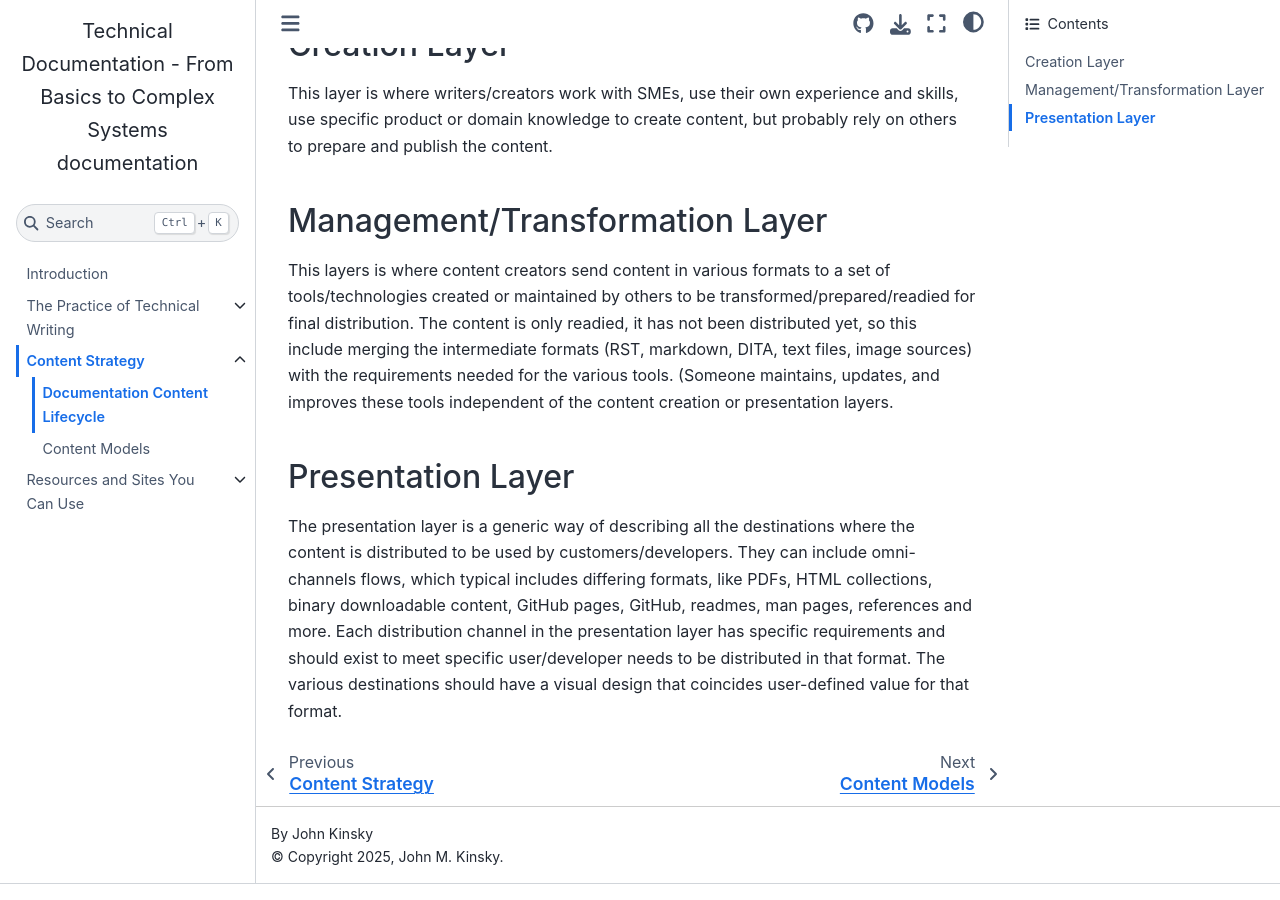
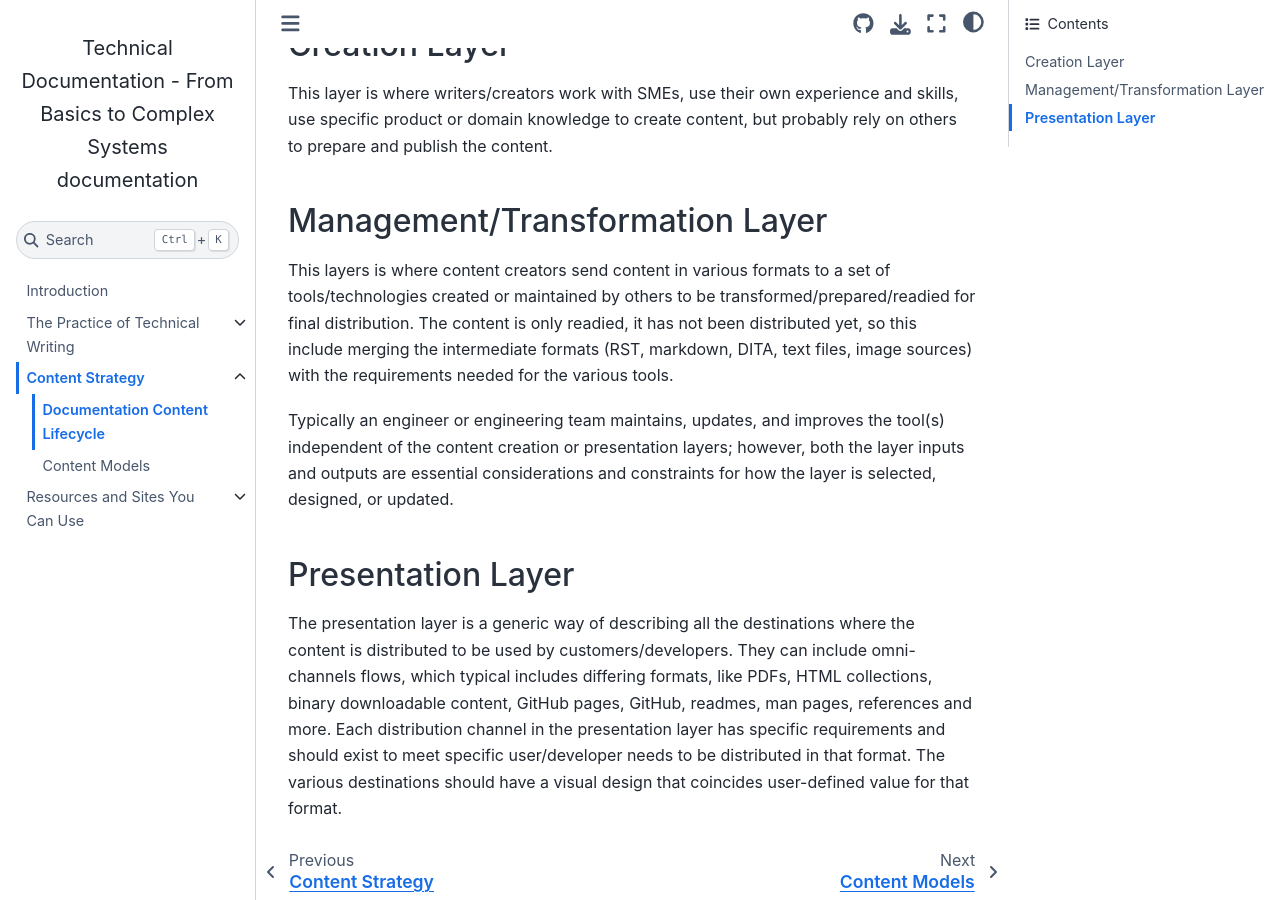
Before and after one commit to johnkinsky/book, a Sphinx documentation site: the page built from docs/source/content/contentlifecycle.rst, in a window 1280 px wide and 900 px high, scrolled down 784 px. Built offline with Sphinx 7.4.7 and the Sphinx Book theme 1.1.4, drawn with Linux system fonts in a browser that asks for light colours.

Commit message:
Update contentlifecycle.rst

```diff
--- a/docs/source/content/contentlifecycle.rst
+++ b/docs/source/content/contentlifecycle.rst
@@ -20,7 +20,9 @@
 Management/Transformation Layer
 ===================================
 
-This layers is where content creators send content in various formats to a set of tools/technologies created or maintained by others to be transformed/prepared/readied for final distribution. The content is only readied, it has not been distributed yet, so this include merging the intermediate formats (RST, markdown, DITA, text files, image sources) with the requirements needed for the various tools. (Someone maintains, updates, and improves these tools independent of the content creation or presentation layers.
+This layers is where content creators send content in various formats to a set of tools/technologies created or maintained by others to be transformed/prepared/readied for final distribution. The content is only readied, it has not been distributed yet, so this include merging the intermediate formats (RST, markdown, DITA, text files, image sources) with the requirements needed for the various tools.
+
+Typically an engineer or engineering team maintains, updates, and improves the tool(s) independent of the content creation or presentation layers; however, both the layer inputs and outputs are essential considerations and constraints for how the layer is selected, designed, or updated.
 
 
 ===================================
```
